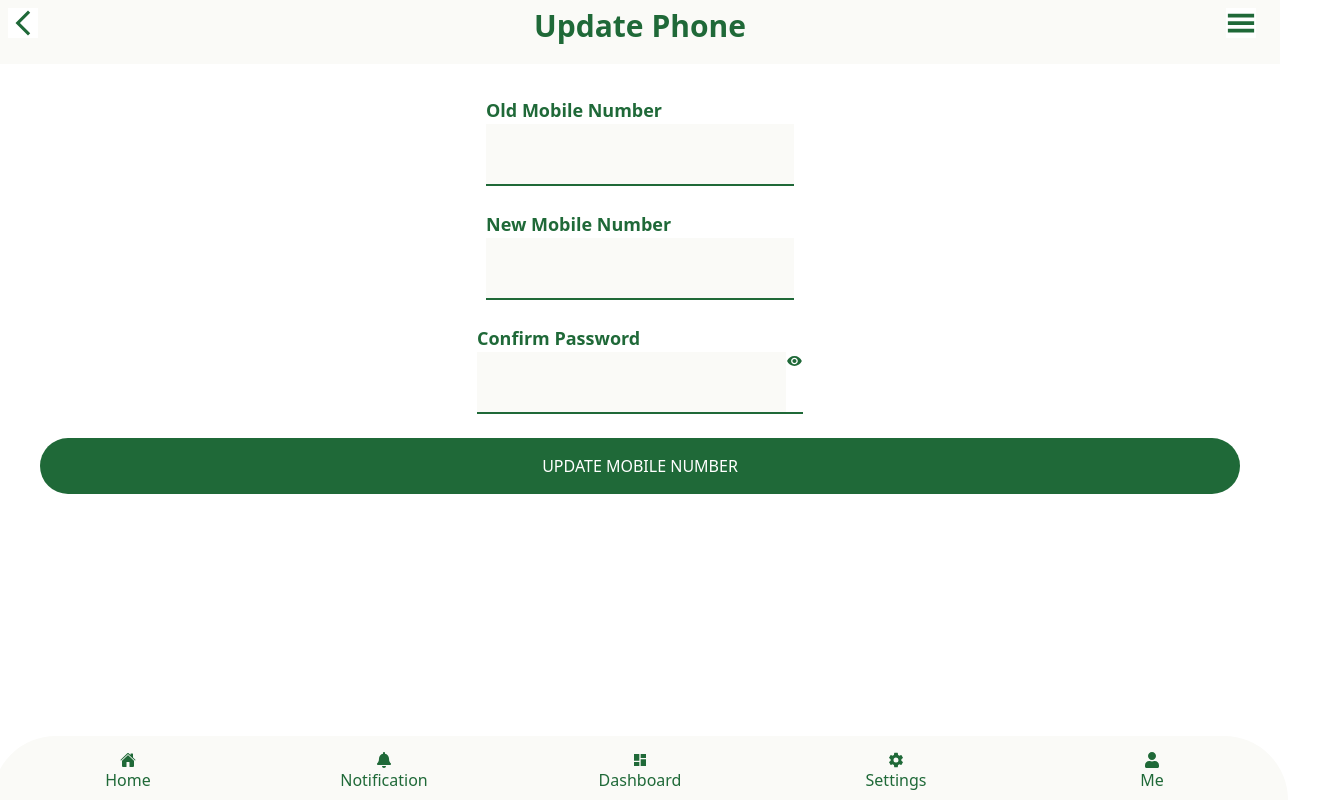
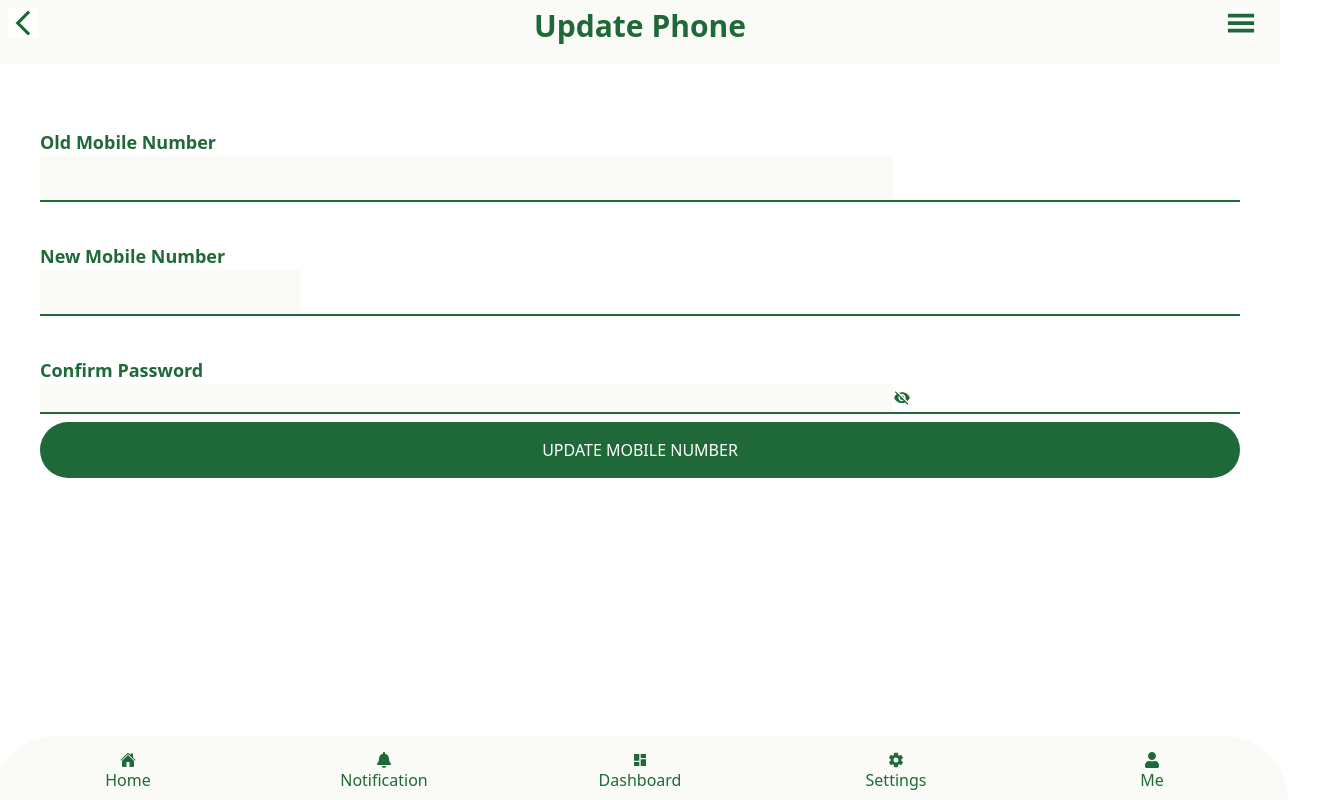
Before and after one commit to myconpeter/Waxmo, a React (Vite) app: page /home/updatemobileno in a window 1280 px wide. Shown: the whole page, 1320 px wide, since content can reach past the window. Built offline with nearby package versions, Linux system fonts and the light colour scheme.

Commit message:
still working

```diff
--- a/src/pages/settings/UpdateMobileNo.jsx
+++ b/src/pages/settings/UpdateMobileNo.jsx
@@ -6,43 +6,57 @@ import { IoMdEye } from "react-icons/io";
 import { IoMdEyeOff } from "react-icons/io";
 import { FaRegCircle } from "react-icons/fa";
 import { Link } from "react-router-dom";
+import { useState } from 'react';
 
 const UpdateMobileNO = () => {
+
+    const [see, setSee] = useState(false)
+
+    const toggle = (i) => {
+        i.preventDefault();
+        if (see === false) {
+            setSee(true)
+        }
+        else {
+            setSee(false)
+
+        }
+    }
     return (
         <div>
             <Menu PageName='Update Phone' />
 
             <form action="/" className="pt-24 p-10 flex flex-col items-center justify-center">
-                <div className="flex flex-col items-start justify-center text-lg mb-6">
+                <div className="flex flex-col border-b-2 border-overLay w-full mt-6  items-start text-lg mb-2 pt-2">
 
                     <p className="text-overLay font-semibold">Old Mobile Number</p>
 
-                    <div className="flex border-b-2 border-overLay">
+                    <div className="flex w-screen ">
 
-                        <input type="text" id="username" className="bg-lightGray border-overLay pl-12 py-2 md:py-4  w-full  focus:outline-none" />
+                        <input type="text" id="oldnumber" className="bg-lightGray border-overLay py-2  w-4/6  focus:outline-none" />
 
                     </div>
 
                 </div>
-                <div className="flex flex-col items-start justify-center text-lg mb-6">
+                <div className="flex flex-col border-b-2 border-overLay w-full mt-6  items-start text-lg mb-2 pt-2">
 
                     <p className="text-overLay font-semibold">New Mobile Number</p>
 
-                    <div className="flex border-b-2 border-overLay">
+                    <div className="">
 
-                        <input type="text" id="username" className="bg-lightGray border-overLay pl-12 py-2 md:py-4  w-full  focus:outline-none" />
+                        <input type="text" id="newnumber" className="bg-lightGray border-overLay py-2  w-full  focus:outline-none" />
 
                     </div>
 
                 </div>
-                <div className="flex flex-col items-start justify-center text-lg mb-6">
+                <div className="flex flex-col border-b-2 border-overLay w-full mt-6  items-start text-lg mb-2 pt-2">
 
                     <p className="text-overLay font-semibold">Confirm Password</p>
 
-                    <div className="flex border-b-2 border-overLay">
+                    <div className="flex w-screen">
 
-                        <input type="password" id="username" className="bg-lightGray border-overLay pl-12 py-2 md:py-4  w-full  focus:outline-none" />
-                        <IoMdEye className="text-overLay" />
+                        <input type={see === true ? "text" : "password"} id="password" className="bg-lightGray border-overLay w-4/6 focus:outline-none  " />
+                        <button onClick={toggle}>{see === true ? <IoMdEye className="text-overLay" /> : <IoMdEyeOff className="text-overLay" />}</button>
                     </div>
                 </div>
 
```
